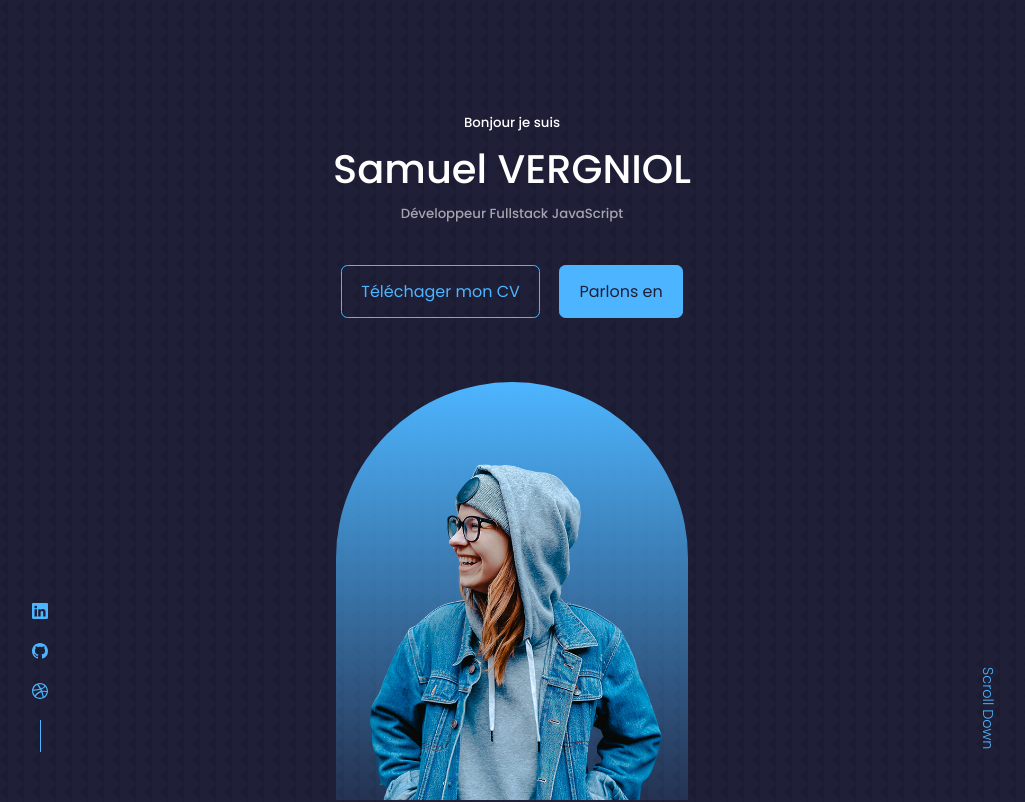
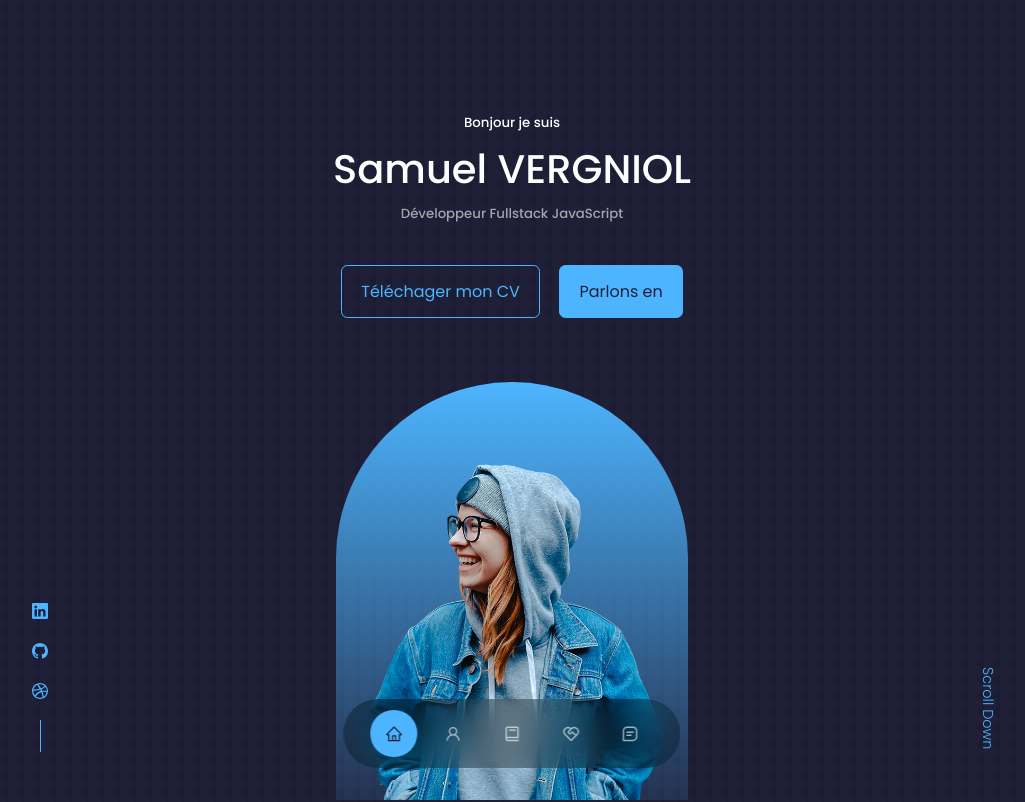
Before and after one commit to Alkyys/Portfolio, a React (Create React App) app: page / in a window 1280 px wide. Shown: the top 802 px of the page, without its empty margins (128-1153 px from the left). Built offline with nearby package versions, Linux system fonts and the light colour scheme.

Commit message:
ceate navbar

```diff
--- a/src/components/nav/Nav.jsx
+++ b/src/components/nav/Nav.jsx
@@ -1,8 +1,52 @@
-import React from "react";
+import { React, useState } from "react";
+
 import "./nav.css";
 
+import { AiOutlineHome, AiOutlineUser } from "react-icons/ai";
+import { BiBook, BiMessageSquareDetail } from "react-icons/bi";
+import { RiServiceLine } from "react-icons/ri";
+
 const Nav = () => {
-  return <div>Nav</div>;
+  const [activeNav, setActiveNav] = useState("#home");
+  return (
+    <nav>
+      <a
+        href="#home"
+        onClick={() => setActiveNav("#home")}
+        className={activeNav === "#home" ? "active" : ""}
+      >
+        <AiOutlineHome />
+      </a>
+      <a
+        href="#about"
+        onClick={() => setActiveNav("#about")}
+        className={activeNav === "#about" ? "active" : ""}
+      >
+        <AiOutlineUser />
+      </a>
+      <a
+        href="#experience"
+        onClick={() => setActiveNav("#experience")}
+        className={activeNav === "#experience" ? "active" : ""}
+      >
+        <BiBook />
+      </a>
+      <a
+        href="#services"
+        onClick={() => setActiveNav("#services")}
+        className={activeNav === "#services" ? "active" : ""}
+      >
+        <RiServiceLine />
+      </a>
+      <a
+        href="#contact"
+        onClick={() => setActiveNav("#contact")}
+        className={activeNav === "#contact" ? "active" : ""}
+      >
+        <BiMessageSquareDetail />
+      </a>
+    </nav>
+  );
 };
 
 export default Nav;
--- a/src/components/nav/nav.css
+++ b/src/components/nav/nav.css
@@ -0,0 +1,33 @@
+nav {
+  background: rgba(0, 0, 0, 0.3);
+  width: max-content;
+  display: block;
+  padding: 0.7rem 1.7rem;
+  z-index: 2;
+  position: fixed;
+  left: 50%;
+  transform: translateX(-50%);
+  bottom: 2rem;
+  display: flex;
+  gap: 0.8rem;
+  border-radius: 3rem;
+  backdrop-filter: blur(15px);
+}
+
+nav a {
+  background: transparent;
+  padding: 0.9rem;
+  border-radius: 50%;
+  display: flex;
+  color: var(--color-light);
+  font-size: 1.1rem;
+}
+
+nav a:hover {
+  background: rgba(0, 0, 0, 0.3);
+}
+
+nav a.active {
+  background: var(--color-primary);
+  color: var(--color-bg);
+}
```
